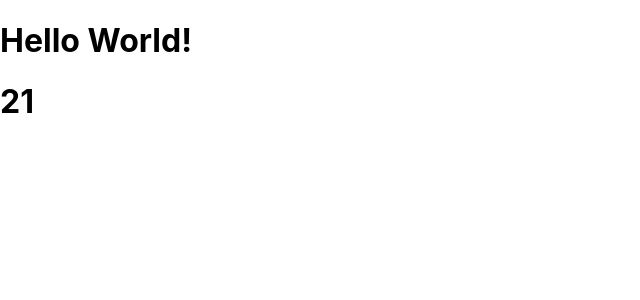
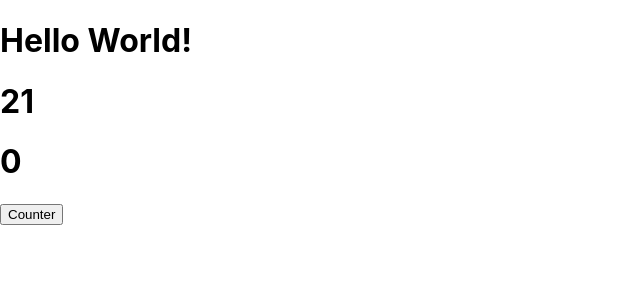
Before and after one commit to Chebaz/React, a React (Create React App) app in the folder my-app/: page / in a window 1280 px wide. Shown: the top 300 px of the page, without its empty margins (0-640 px from the left). Built offline with nearby package versions, Linux system fonts and the light colour scheme.

Commit message:
esercizio completo

```diff
--- a/my-app/src/App.js
+++ b/my-app/src/App.js
@@ -1,12 +1,14 @@
 import React from "react";
 import { Welcome } from "./Welcome";
 import { Sum } from "./Sum";
+import { Counter } from "./Counter";
 export default class HelloWorld extends React.Component {
   render() {
     return (
       <div>
         <Welcome />
         <Sum array={[1, 2, 3, 4, 5, 6]} />
+        <Counter />
       </div>
     );
   }
--- /dev/null
+++ b/my-app/src/Counter.js
@@ -0,0 +1,12 @@
+import React, { useState } from "react";
+
+export function Counter() {
+  const [count, setCount] = useState(0);
+
+  return (
+    <div>
+      <h1>{count}</h1>
+      <button onClick={() => setCount(count + 1)}>Counter</button>
+    </div>
+  );
+}
```
